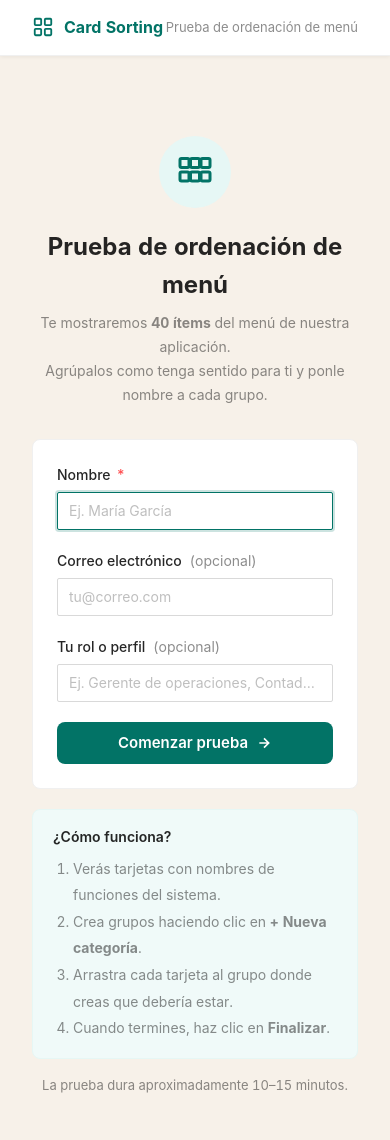
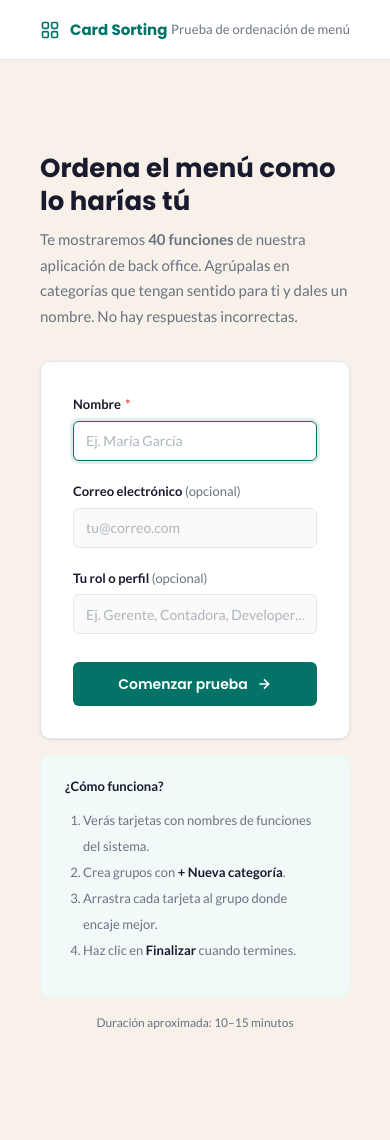
Before and after one commit to pableco/django-boilerplate, a Django app: page /inicio/ in a window 390 px wide. After the commit the page ends 1029 px from the top, so only its background shows below. Run offline with Django 3.2, Linux system fonts and the light colour scheme; some libraries are stand-ins or nearby versions.

Commit message:
UI: Poppins titles + Lato body, categories grid, full-width, designsystems.com aesthetic
- Fonts: Poppins (700) for all headings, Lato for body text
- Background: #f7f1e9, full-width layout (no max-width)
- Categories display as responsive grid columns instead of stacked list
- Clean minimal style inspired by designsystems.com: generous whitespace,
  subtle borders, no heavy shadows
- Improved inputs, buttons and card chips

https://claude.ai/code/session_01VL5VexHYBAkPbEovFGDpzJ

```diff
--- a/templates/base.html
+++ b/templates/base.html
@@ -5,33 +5,48 @@
   <meta name="viewport" content="width=device-width, initial-scale=1.0">
   <title>{% block title %}Card Sorting{% endblock %} — Prueba de Menú</title>
   <link rel="preconnect" href="https://fonts.googleapis.com">
-  <link href="https://fonts.googleapis.com/css2?family=Inter:wght@400;500;600;700&display=swap" rel="stylesheet">
+  <link rel="preconnect" href="https://fonts.gstatic.com" crossorigin>
+  <link href="https://fonts.googleapis.com/css2?family=Lato:wght@400;700&family=Poppins:wght@600;700&display=swap" rel="stylesheet">
   <link href="https://cdnjs.cloudflare.com/ajax/libs/antd/4.24.16/antd.min.css" rel="stylesheet">
   <style>
     :root {
-      --primary:       #027366;
-      --primary-hover: #015d52;
-      --primary-light: #e6f7f5;
-      --primary-bg:    #f0faf9;
-      --text-primary:  rgba(0,0,0,.85);
-      --text-secondary:rgba(0,0,0,.45);
-      --border:        #d9d9d9;
-      --bg:            #f7f1e9;
-      --radius:        8px;
-      --shadow:        0 6px 16px rgba(0,0,0,.08);
+      --primary:        #027366;
+      --primary-hover:  #015d52;
+      --primary-light:  #e6f7f5;
+      --primary-bg:     #f0faf9;
+      --text-primary:   #1a1a2e;
+      --text-secondary: #6b7280;
+      --border:         #e5e7eb;
+      --bg:             #f7f1e9;
+      --surface:        #ffffff;
+      --radius:         10px;
+      --radius-sm:      6px;
+      --shadow-sm:      0 1px 3px rgba(0,0,0,.06), 0 1px 2px rgba(0,0,0,.04);
+      --shadow:         0 4px 12px rgba(0,0,0,.07);
     }
 
-    * { box-sizing: border-box; }
+    * { box-sizing: border-box; margin: 0; padding: 0; }
 
     body {
-      margin: 0;
-      font-family: -apple-system, BlinkMacSystemFont, 'Segoe UI', 'Inter', Roboto, sans-serif;
+      font-family: 'Lato', -apple-system, BlinkMacSystemFont, sans-serif;
       font-size: 14px;
+      line-height: 1.6;
       color: var(--text-primary);
       background: var(--bg);
+      -webkit-font-smoothing: antialiased;
     }
 
-    /* ── Ant Design primary color overrides ── */
+    h1, h2, h3, h4, h5, h6 {
+      font-family: 'Poppins', sans-serif;
+      font-weight: 700;
+      line-height: 1.25;
+      color: var(--text-primary);
+    }
+
+    a { color: var(--primary); text-decoration: none; }
+    a:hover { color: var(--primary-hover); }
+
+    /* ── Ant Design overrides ── */
     .ant-btn-primary,
     .ant-btn-primary:focus {
       background: var(--primary) !important;
@@ -42,43 +57,51 @@
       background: var(--primary-hover) !important;
       border-color: var(--primary-hover) !important;
     }
-    .ant-input:focus,
-    .ant-input-focused { border-color: var(--primary) !important; box-shadow: 0 0 0 2px rgba(2,115,102,.2) !important; }
+    .ant-input:focus, .ant-input-focused {
+      border-color: var(--primary) !important;
+      box-shadow: 0 0 0 2px rgba(2,115,102,.15) !important;
+    }
     .ant-input:hover { border-color: var(--primary) !important; }
-    .ant-checkbox-checked .ant-checkbox-inner { background: var(--primary) !important; border-color: var(--primary) !important; }
-    a { color: var(--primary); }
-    a:hover { color: var(--primary-hover); }
     .ant-progress-bg { background: var(--primary) !important; }
 
     /* ── Layout ── */
     .app-layout { min-height: 100vh; display: flex; flex-direction: column; }
 
     .app-header {
-      background: #fff;
-      border-bottom: 1px solid #f0f0f0;
-      padding: 0 32px;
-      height: 56px;
+      background: var(--surface);
+      border-bottom: 1px solid var(--border);
+      padding: 0 40px;
+      height: 60px;
       display: flex;
       align-items: center;
       justify-content: space-between;
       position: sticky;
       top: 0;
       z-index: 100;
-      box-shadow: 0 1px 4px rgba(0,0,0,.06);
     }
 
     .app-logo {
       display: flex;
       align-items: center;
       gap: 10px;
+      font-family: 'Poppins', sans-serif;
       font-weight: 700;
-      font-size: 16px;
+      font-size: 15px;
       color: var(--primary);
-      text-decoration: none;
     }
-    .app-logo svg { width: 22px; height: 22px; }
+    .app-logo svg { width: 20px; height: 20px; }
 
-    .app-content { flex: 1; padding: 32px; max-width: 1400px; margin: 0 auto; width: 100%; }
+    .app-header-right {
+      font-size: 13px;
+      color: var(--text-secondary);
+      letter-spacing: .01em;
+    }
+
+    .app-content {
+      flex: 1;
+      padding: 36px 40px;
+      width: 100%;
+    }
 
     {% block extra_style %}{% endblock %}
   </style>
@@ -88,14 +111,14 @@
   <header class="app-header">
     <a class="app-logo" href="{% url 'card_sorting:start' %}">
       <svg viewBox="0 0 24 24" fill="none" stroke="currentColor" stroke-width="2">
-        <rect x="3" y="3" width="7" height="7" rx="1"/>
-        <rect x="14" y="3" width="7" height="7" rx="1"/>
-        <rect x="3" y="14" width="7" height="7" rx="1"/>
-        <rect x="14" y="14" width="7" height="7" rx="1"/>
+        <rect x="3" y="3" width="7" height="7" rx="1.5"/>
+        <rect x="14" y="3" width="7" height="7" rx="1.5"/>
+        <rect x="3" y="14" width="7" height="7" rx="1.5"/>
+        <rect x="14" y="14" width="7" height="7" rx="1.5"/>
       </svg>
       Card Sorting
     </a>
-    <span style="color:var(--text-secondary);font-size:13px">Prueba de ordenación de menú</span>
+    <span class="app-header-right">Prueba de ordenación de menú</span>
   </header>
 
   <main class="app-content">
--- a/templates/card_sorting/start.html
+++ b/templates/card_sorting/start.html
@@ -2,112 +2,124 @@
 {% block title %}Inicio{% endblock %}
 
 {% block extra_style %}
-.start-wrap {
-  max-width: 520px;
-  margin: 48px auto 0;
+.start-wrap { max-width: 480px; margin: 56px auto 0; }
+
+.start-hero { margin-bottom: 32px; }
+.start-hero h1 { font-size: 26px; margin-bottom: 10px; }
+.start-hero p  { color: var(--text-secondary); font-size: 15px; line-height: 1.7; }
+
+.form-card {
+  background: var(--surface);
+  border: 1px solid var(--border);
+  border-radius: var(--radius);
+  padding: 32px;
+  box-shadow: var(--shadow-sm);
+  margin-bottom: 16px;
 }
-.start-hero {
-  text-align: center;
-  margin-bottom: 32px;
+
+.field { margin-bottom: 20px; }
+.field:last-of-type { margin-bottom: 28px; }
+.field label {
+  display: block;
+  font-weight: 700;
+  font-size: 13px;
+  margin-bottom: 6px;
+  color: var(--text-primary);
 }
-.start-icon {
-  width: 72px;
-  height: 72px;
-  background: var(--primary-light);
-  border-radius: 50%;
-  display: flex;
-  align-items: center;
-  justify-content: center;
-  margin: 0 auto 20px;
+.field label .opt { font-weight: 400; color: var(--text-secondary); }
+.field label .req { color: #ef4444; margin-left: 2px; }
+.field input {
+  width: 100%;
+  height: 40px;
+  padding: 0 12px;
+  border: 1px solid var(--border);
+  border-radius: var(--radius-sm);
+  font-family: 'Lato', sans-serif;
+  font-size: 14px;
+  color: var(--text-primary);
+  background: #fafafa;
+  transition: border-color .2s, box-shadow .2s, background .2s;
+  outline: none;
 }
-.start-icon svg { width: 36px; height: 36px; color: var(--primary); }
-.start-hero h1 { font-size: 24px; font-weight: 700; margin: 0 0 8px; color: var(--text-primary); }
-.start-hero p  { color: var(--text-secondary); margin: 0; line-height: 1.7; }
-
-.ant-card { border-radius: var(--radius) !important; }
-.field-label { display: block; margin-bottom: 6px; font-weight: 500; font-size: 14px; color: var(--text-primary); }
-.field-optional { font-weight: 400; color: var(--text-secondary); margin-left: 4px; }
-.field-required { color: #ff4d4f; margin-left: 2px; }
-.field-group { margin-bottom: 20px; }
+.field input:focus {
+  border-color: var(--primary);
+  box-shadow: 0 0 0 3px rgba(2,115,102,.12);
+  background: #fff;
+}
+.field input::placeholder { color: #adb5bd; }
 
 .btn-start {
   width: 100%;
-  height: 42px;
+  height: 44px;
   background: var(--primary);
   border: none;
-  border-radius: var(--radius);
+  border-radius: var(--radius-sm);
   color: #fff;
-  font-size: 15px;
+  font-family: 'Poppins', sans-serif;
+  font-size: 14px;
   font-weight: 600;
   cursor: pointer;
   display: flex;
   align-items: center;
   justify-content: center;
   gap: 8px;
-  transition: background .2s;
-  margin-top: 8px;
+  transition: background .2s, transform .1s;
 }
 .btn-start:hover { background: var(--primary-hover); }
+.btn-start:active { transform: scale(.99); }
 
-.how-card { margin-top: 20px; background: var(--primary-bg) !important; border: 1px solid var(--primary-light) !important; }
-.how-card ol { margin: 0; padding-left: 20px; color: var(--text-secondary); line-height: 1.9; }
-.error-msg { color: #ff4d4f; background: #fff2f0; border: 1px solid #ffccc7; border-radius: 6px; padding: 10px 14px; margin-bottom: 20px; font-size: 13px; }
+.info-card {
+  background: var(--primary-bg);
+  border: 1px solid var(--primary-light);
+  border-radius: var(--radius);
+  padding: 20px 24px;
+}
+.info-card p { font-weight: 700; font-size: 13px; margin-bottom: 10px; }
+.info-card ol {
+  padding-left: 18px;
+  color: var(--text-secondary);
+  font-size: 13px;
+  line-height: 2;
+}
+.info-card strong { color: var(--text-primary); }
+
+.error-msg {
+  background: #fef2f2; border: 1px solid #fecaca;
+  border-radius: var(--radius-sm); padding: 10px 14px;
+  color: #dc2626; font-size: 13px; margin-bottom: 20px;
+}
 {% endblock %}
 
 {% block content %}
 <div class="start-wrap">
   <div class="start-hero">
-    <div class="start-icon">
-      <svg viewBox="0 0 24 24" fill="none" stroke="currentColor" stroke-width="2">
-        <rect x="2" y="3" width="6" height="6" rx="1"/>
-        <rect x="9" y="3" width="6" height="6" rx="1"/>
-        <rect x="16" y="3" width="6" height="6" rx="1"/>
-        <rect x="2" y="12" width="6" height="6" rx="1"/>
-        <rect x="9" y="12" width="6" height="6" rx="1"/>
-        <rect x="16" y="12" width="6" height="6" rx="1"/>
-      </svg>
-    </div>
-    <h1>Prueba de ordenación de menú</h1>
+    <h1>Ordena el menú como<br>lo harías tú</h1>
     <p>
-      Te mostraremos <strong>40 ítems</strong> del menú de nuestra aplicación.<br>
-      Agrúpalos como tenga sentido para ti y ponle nombre a cada grupo.
+      Te mostraremos <strong>40 funciones</strong> de nuestra aplicación de back office.
+      Agrúpalas en categorías que tengan sentido para ti y dales un nombre.
+      No hay respuestas incorrectas.
     </p>
   </div>
 
-  <div class="ant-card ant-card-bordered" style="padding:0">
-    <div class="ant-card-body">
-      {% if error %}
-        <div class="error-msg">{{ error }}</div>
-      {% endif %}
+  <div class="form-card">
+    {% if error %}<div class="error-msg">{{ error }}</div>{% endif %}
 
     <form method="post" action="{% url 'card_sorting:start' %}">
       {% csrf_token %}
 
-        <div class="field-group">
-          <label class="field-label">
-            Nombre <span class="field-required">*</span>
-          </label>
-          <input class="ant-input" style="height:38px;font-size:14px"
-                 type="text" name="participant_name"
-                 placeholder="Ej. María García" required autofocus>
+      <div class="field">
+        <label>Nombre <span class="req">*</span></label>
+        <input type="text" name="participant_name" placeholder="Ej. María García" required autofocus>
       </div>
 
-        <div class="field-group">
-          <label class="field-label">
-            Correo electrónico <span class="field-optional">(opcional)</span>
-          </label>
-          <input class="ant-input" style="height:38px;font-size:14px"
-                 type="email" name="participant_email"
-                 placeholder="tu@correo.com">
+      <div class="field">
+        <label>Correo electrónico <span class="opt">(opcional)</span></label>
+        <input type="email" name="participant_email" placeholder="tu@correo.com">
       </div>
 
-        <div class="field-group">
-          <label class="field-label">
-            Tu rol o perfil <span class="field-optional">(opcional)</span>
-          </label>
-          <input class="ant-input" style="height:38px;font-size:14px"
-                 type="text" name="participant_role"
-                 placeholder="Ej. Gerente de operaciones, Contadora…">
+      <div class="field">
+        <label>Tu rol o perfil <span class="opt">(opcional)</span></label>
+        <input type="text" name="participant_role" placeholder="Ej. Gerente, Contadora, Developer…">
       </div>
 
       <button type="submit" class="btn-start">
@@ -118,22 +130,19 @@
       </button>
     </form>
   </div>
+
+  <div class="info-card">
+    <p>¿Cómo funciona?</p>
+    <ol>
+      <li>Verás tarjetas con nombres de funciones del sistema.</li>
+      <li>Crea grupos con <strong>+ Nueva categoría</strong>.</li>
+      <li>Arrastra cada tarjeta al grupo donde encaje mejor.</li>
+      <li>Haz clic en <strong>Finalizar</strong> cuando termines.</li>
+    </ol>
   </div>
 
-  <div class="ant-card ant-card-bordered how-card">
-    <div class="ant-card-body" style="padding:16px 20px">
-      <p style="font-weight:600;margin:0 0 8px;color:var(--text-primary)">¿Cómo funciona?</p>
-      <ol>
-        <li>Verás tarjetas con nombres de funciones del sistema.</li>
-        <li>Crea grupos haciendo clic en <strong>+ Nueva categoría</strong>.</li>
-        <li>Arrastra cada tarjeta al grupo donde creas que debería estar.</li>
-        <li>Cuando termines, haz clic en <strong>Finalizar</strong>.</li>
-      </ol>
-    </div>
-  </div>
-
-  <p style="text-align:center;color:var(--text-secondary);font-size:13px;margin-top:16px">
-    La prueba dura aproximadamente 10–15 minutos.
+  <p style="text-align:center;color:var(--text-secondary);font-size:12px;margin-top:16px">
+    Duración aproximada: 10–15 minutos
   </p>
 </div>
 {% endblock %}
```
Also changed, not shown: templates/card_sorting/sort.html (+204 -180 lines). Lines whose indentation alone changed are shown as unchanged.
